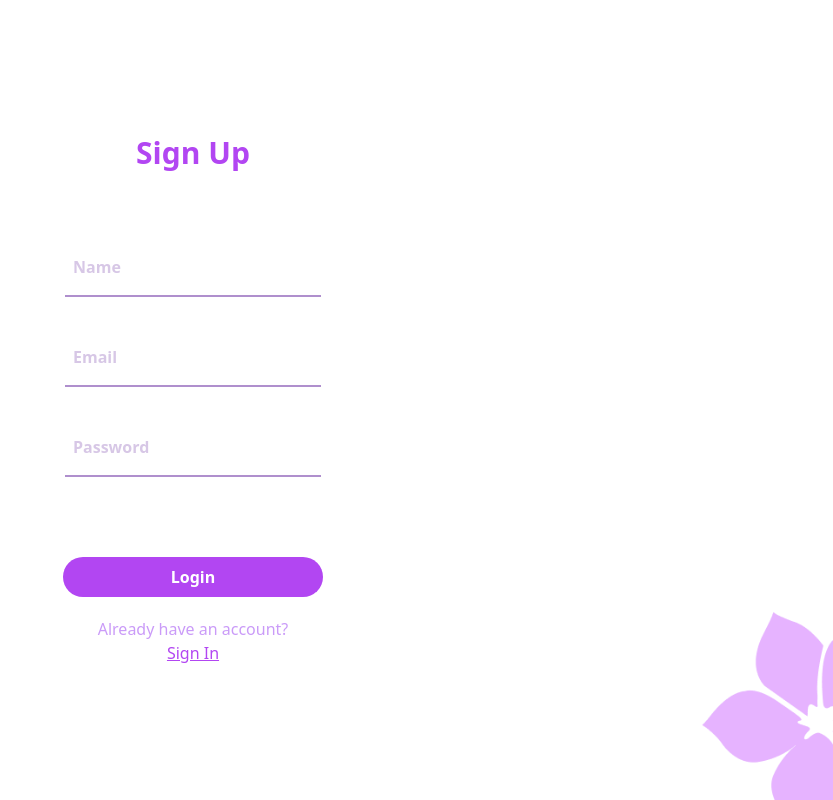
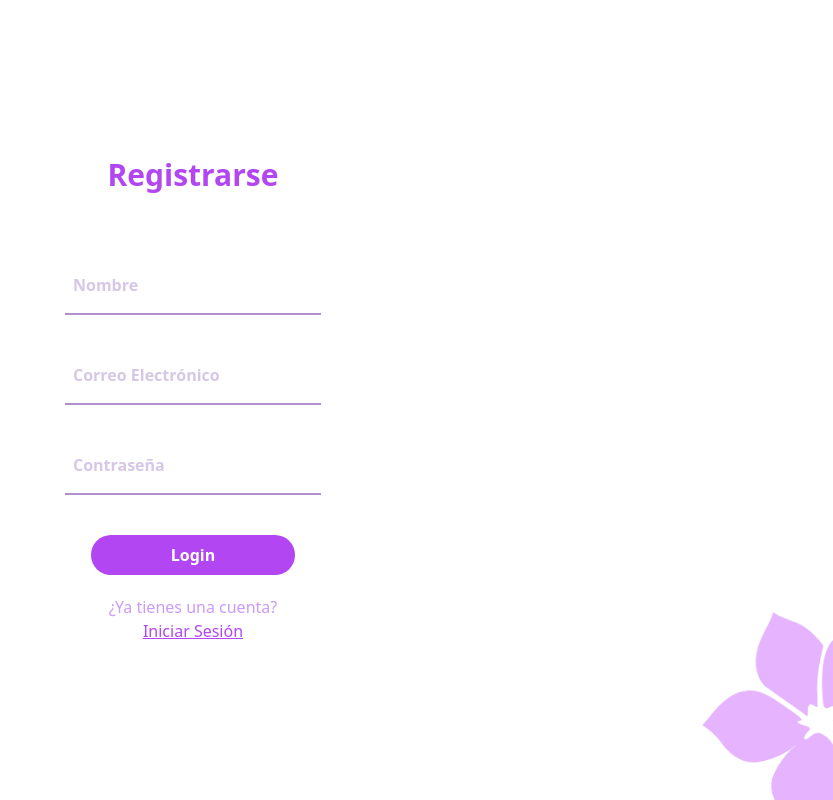
Before and after one commit to tamib0ke/FemSafe, a React (Vite) app: page /signup in a window 1280 px wide. Shown: the whole page, without its empty margins (447-1280 px from the left). Built offline with nearby package versions, Linux system fonts and the light colour scheme.

Commit message:
Arreglos en el login

```diff
--- a/src/components/ui/HeplCenterSelected.tsx
+++ b/src/components/ui/HeplCenterSelected.tsx
@@ -6,7 +6,7 @@ export default function HelpSelected(props: HelpSelectedProps) {
     <div className="relative bg-gray-50 h-screen flex flex-col justify-between">
 
         <div className="flex-grow pt-8 px-4">
-             <div className="text-center">
+              <div className="text-center">
               <h4 className=" inline-block bg-white border-2  font-semibold py-2 px-6 rounded-full shadow-sm"> Marca el area en el mapa</h4>
 
             </div>
@@ -25,7 +25,6 @@ export default function HelpSelected(props: HelpSelectedProps) {
   </p>
 
   <div className="peer-checked:max-h-0 max-h-[500px] overflow-hidden transition-all duration-500 ease-in-out flex justify-around items-start text-center">
-
 
           <div className="flex flex-col items-center">
             <button className="w-16 h-16 flex items-center justify-center  border border-purple-700 rounded-full text-custom-purple hover:bg-purple-200 transition-colors cursor-pointer">
--- a/src/components/ui/InfoPage.tsx
+++ b/src/components/ui/InfoPage.tsx
@@ -8,9 +8,9 @@ export default function InfoPage (props: InfoPageProps){
 
     <div className="h-screen bg-white relative flex flex-col font-family-franklin">
 
-       <Header
+      <Header
         text="Información"
-       />
+      />
 
         <div className="flex flex-col gap-10 mt-10 m-6">
 
@@ -44,7 +44,7 @@ export default function InfoPage (props: InfoPageProps){
             <h3 className="text-texto-violeta font-bold text-xl ">Centros de Ayuda</h3>
           </div>
           <p className="border border-gray-300 rounded-lg p-4 transition-colors duration-300 hover:bg-purple-2 text-sm text-black-text">
-           Aquí puedes encontrar información sobre
+          Aquí puedes encontrar información sobre
           espacios seguros que brindan atención especializada
           a mujeres que enfrentan situaciones de violencia,
           acoso o cualquier tipo de riesgo.
--- a/src/components/ui/Recover.tsx
+++ b/src/components/ui/Recover.tsx
@@ -8,22 +8,32 @@ export default function Recover(props: RecoverProps) {
   return (
     <div className="flex justify-center items-center min-h-screen bg-white font-family-franklin">
       <div className="aling-center flex flex-col items-center">
-        <h1 className="text-3xl text-purple font-bold mb-15">
-          Recover Password
+        <h1 className="text-3xl text-purple font-bold ">
+          Recupera tu
         </h1>
+        <h1 className="text-3xl text-purple font-bold mb-10">
+          contraseña
+        </h1>
+        <p className="text-purple-2 font-medium text-center">
+          Digita tu correo electrónico
+        </p>
         <p className="text-purple-2 font-medium text-center mb-10">
-          Enter your email addres to recover your password
+          para recibir un enlace de recuperación.
         </p>
 
         <input
           type="text"
-          placeholder="Email"
-          className="mt-4 p-2  font-bold  border-b-purple-4 border-b-2 w-64 text-purple-4 pb-4 pt-8 "
+          placeholder="Correo Electrónico"
+          className=" mb-4 p-2  font-bold  border-b-purple-4 border-b-2 w-64 text-purple-4 pb-4 pt-8 "
         />
-        <Button
-          text="Send"
-          style="mt-20 bg-purple text-white font-semibold py-2 px-27 rounded-3xl hover:bg-purple-3 transition duration-300"
-        />
+
+        <Link
+          to="/sendEmail"
+          className="mt-10 bg-purple text-white font-semibold py-2 px-20 rounded-3xl hover:bg-purple-3 transition duration-300"
+          >
+            Enviar
+          </Link>
+
 
         <Link
           to="/signin"
@@ -32,12 +42,15 @@ export default function Recover(props: RecoverProps) {
             Cancel
           </Link>
 
-        <img
-          src="src/assets/Flor.png"
-          alt=""
-          className="absolute bottom-0 right-0 w-40 z-0"
-        />
       </div>
+
+      {/* Imagen de la flor */}
+      <img
+        src="src/assets/Flor.png"
+        alt=""
+        className="absolute bottom-0 right-0 w-40 z-0"
+      />
+
     </div>
   );
 }
--- a/src/components/ui/SafeSelected.tsx
+++ b/src/components/ui/SafeSelected.tsx
@@ -9,7 +9,7 @@ export default function SafeSelected(props: SafeSelectedProps) {
     <div className="relative bg-gray-50 h-screen flex flex-col justify-between">
 
         <div className="flex-grow pt-8 px-4">
-             <div className="text-center">
+              <div className="text-center">
               <h4 className=" inline-block bg-white border-2  font-semibold py-2 px-6 rounded-full shadow-sm"> Marca el area en el mapa</h4>
 
             </div>
@@ -56,7 +56,6 @@ export default function SafeSelected(props: SafeSelectedProps) {
         </div>
 
 
-
 </div>
     </div>
 
--- a/src/components/ui/SendEmail.tsx
+++ b/src/components/ui/SendEmail.tsx
@@ -1,25 +1,33 @@
 import Button from "./Buttons";
+import { Link } from "@tanstack/react-router";
 interface sednEmailProps {}
 
 export default function SendEmail(props: sednEmailProps) {
   return (
     <div className="flex justify-center items-center min-h-screen bg-white font-family-franklin">
       <div className="aling-center flex flex-col items-center">
-        <h1 className="text-3xl text-purple font-bold mb-20">Email sent</h1>
+        <h1 className="text-3xl text-purple font-bold mb-20">Correo Enviado</h1>
+        <p className="text-purple-2 font-medium text-center">
+          Sigue las instrucciones
+        </p>
         <p className="text-purple-2 font-medium text-center mb-10">
-          Follow the instructions in the email to recover your password
+          para restablecer tu contraseña.
         </p>
-        <Button
-          text="Go to Sign In"
-          style="mt-20 bg-purple text-white font-semibold py-2 px-27 rounded-3xl hover:bg-purple-3 transition duration-300"
-        />
-        <p className="mt-35 text-purple font-medium ">Cancel</p>
-        <img
-          src="src/assets/Flor.png"
-          alt=""
-          className="absolute bottom-0 right-0 w-40 z-0"
-        />
+
+        <Link
+          to="/signin"
+          className="mt-10 bg-purple text-white font-semibold py-2 px-20 rounded-3xl hover:bg-purple-3 transition duration-300"
+          >
+            Iniciar Sesión
+          </Link>
       </div>
+
+      {/* Imagen de la flor */}
+      <img
+        src="src/assets/Flor.png"
+        alt=""
+        className="absolute bottom-0 right-0 w-40 z-0"
+      />
     </div>
   );
 }
--- a/src/components/ui/SignIn.tsx
+++ b/src/components/ui/SignIn.tsx
@@ -1,55 +1,53 @@
 import Button from "./Buttons";
 import { Link } from "@tanstack/react-router";
+
 interface SignInProps {}
 
 export default function SignIn(props: SignInProps) {
   return (
-    <div className="flex justify-center items-center min-h-screen bg-white font-family-franklin">
-      <div className="aling-center flex flex-col items-center">
-        <h1 className="text-3xl text-purple font-bold mb-15">Sign In</h1>
+    <div className="relative flex justify-center items-center min-h-screen bg-white font-family-franklin">
+      {/* Contenedor del formulario */}
+      <div className="z-10 flex flex-col items-center">
+        <h1 className="text-3xl text-purple font-bold mb-6">Iniciar Sesión</h1>
+
         <input
           type="text"
-          placeholder="Email"
-          className="mt-4 p-2  font-bold  border-b-purple-4 border-b-2 w-64 text-purple-4 pb-4 "
+          placeholder="Correo Electrónico"
+          className="mt-4 p-2 font-bold border-b-purple-4 border-b-2 w-64 text-purple-4 pb-4"
         />
+
         <input
           type="password"
-          placeholder="Password"
-          className="mt-4 p-2  font-bold border-b-purple-4 border-b-2 w-64 text-purple-4 pb-4 pt-8"
-        />
-        <Button
-          text="Login"
-          style="mt-20 bg-purple text-white font-semibold py-2 px-27 rounded-3xl hover:bg-purple-3 transition duration-300"
+          placeholder="Contraseña"
+          className="mt-4 p-2 mb-3 font-bold border-b-purple-4 border-b-2 w-64 text-purple-4 pb-2 pt-8"
         />
 
-          <Link
-          to="/recover"
-          className="text-purple-2 font-semibold mt-5"
-        >
-          Forgot Password?
+        <Button
+          text="Iniciar Sesión"
+          style="mt-10 bg-purple text-white font-semibold py-2 px-20 rounded-3xl hover:bg-purple-3 transition duration-300"
+        />
+
+        <Link to="/recover" className="text-purple-2 font-semibold mt-5">
+          ¿Olvidaste la contraseña?
         </Link>
 
-
-        <div className="flex justify-start items-center">
-          <p className="mt-4 text-purple-2 font-medium">
-          Don't have an account?
-        </p>
-
+        <div className="flex justify-start items-center mt-4">
+          <p className="text-purple-2 font-medium">¿No tienes una cuenta?</p>
           <Link
             to="/signup"
-          className="text-purple font-medium underline mt-4 ml-4"
+            className="text-purple font-medium underline ml-2"
           >
-          Sign Up
+            Registrarse
           </Link>
         </div>
+      </div>
 
-
+      {/* Imagen de la flor */}
       <img
         src="src/assets/Flor.png"
         alt=""
         className="absolute bottom-0 right-0 w-40 z-0"
       />
     </div>
-    </div>
   );
 }
--- a/src/components/ui/SignUp.tsx
+++ b/src/components/ui/SignUp.tsx
@@ -6,44 +6,46 @@ export default function SignUp(props: SignUpnProps) {
   return (
     <div className="flex justify-center items-center min-h-screen bg-white font-family-franklin">
       <div className="aling-center flex flex-col items-center">
-        <h1 className="text-3xl text-purple font-bold mb-15">Sign Up</h1>
+        <h1 className="text-3xl text-purple font-bold mb-10">Registrarse</h1>
         <input
           type="text"
-          placeholder="Name"
-          className="mt-4 p-2  font-bold  border-b-purple-4 border-b-2 w-64 text-purple-4 pb-4 "
+          placeholder="Nombre"
+          className="mt-8 p-2  font-bold  border-b-purple-4 border-b-2 w-64 text-purple-4 pb-4 "
         />
         <input
           type="text"
-          placeholder="Email"
+          placeholder="Correo Electrónico"
           className="mt-4 p-2  font-bold  border-b-purple-4 border-b-2 w-64 text-purple-4 pb-4 pt-8 "
         />
         <input
           type="password"
-          placeholder="Password"
-          className="mt-4 p-2  font-bold border-b-purple-4 border-b-2 w-64 text-purple-4 pb-4 pt-8"
+          placeholder="Contraseña"
+          className="mt-4  p-2  font-bold border-b-purple-4 border-b-2 w-64 text-purple-4 pb-4 pt-8"
         />
         <Button
           text="Login"
-          style="mt-20 bg-purple text-white font-semibold py-2 px-27 rounded-3xl hover:bg-purple-3 transition duration-300"
+          style="mt-10 bg-purple text-white font-semibold py-2 px-20 rounded-3xl hover:bg-purple-3 transition duration-300"
         />
         <p className="mt-5 text-purple-2 font-medium">
-          Already have an account?
+          ¿Ya tienes una cuenta?
         </p>
 
         <Link
             to="/signin"
             className="text-purple font-medium underline"
           >
-            Sign In
+          Iniciar Sesión
           </Link>
 
 
-        <img
-          src="src/assets/Flor.png"
-          alt=""
-          className="absolute bottom-0 right-0 w-40 z-0"
-        />
+
       </div>
+      {/* Imagen de la flor */}
+      <img
+        src="src/assets/Flor.png"
+        alt=""
+        className="absolute bottom-0 right-0 w-40 z-0"
+      />
     </div>
   );
 }
--- a/src/routes/index.tsx
+++ b/src/routes/index.tsx
@@ -7,5 +7,7 @@ export const Route = createFileRoute('/')({
 
 function RouteComponent() {
    return
+
     <WelcomeScreen imgLogo="src/assets/FemSafe Logo blanco.webp" title="FemSafe"/>
+
 }
--- /dev/null
+++ b/src/routes/sendEmail.tsx
@@ -0,0 +1,10 @@
+import { createFileRoute } from '@tanstack/react-router'
+import SendEmail from '../components/ui/SendEmail'
+
+export const Route = createFileRoute('/sendEmail')({
+  component: RouteComponent,
+})
+
+function RouteComponent() {
+  return <SendEmail />
+}
```
Also changed, not shown: src/components/ui/AddDanger.tsx (+17 -11 lines), src/components/ui/AddHeplCenter.tsx (+6 -9 lines), src/routeTree.gen.ts (+21 -0 lines). Lines whose indentation alone changed are shown as unchanged.
